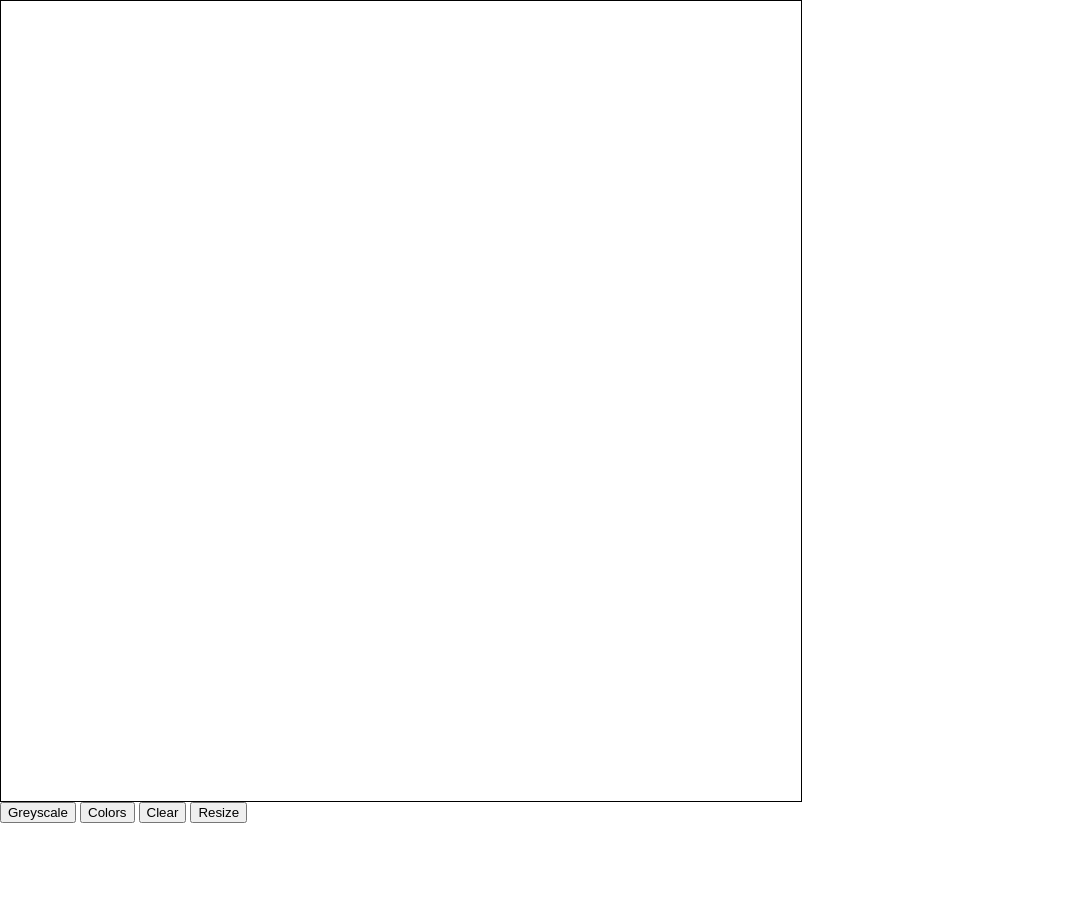
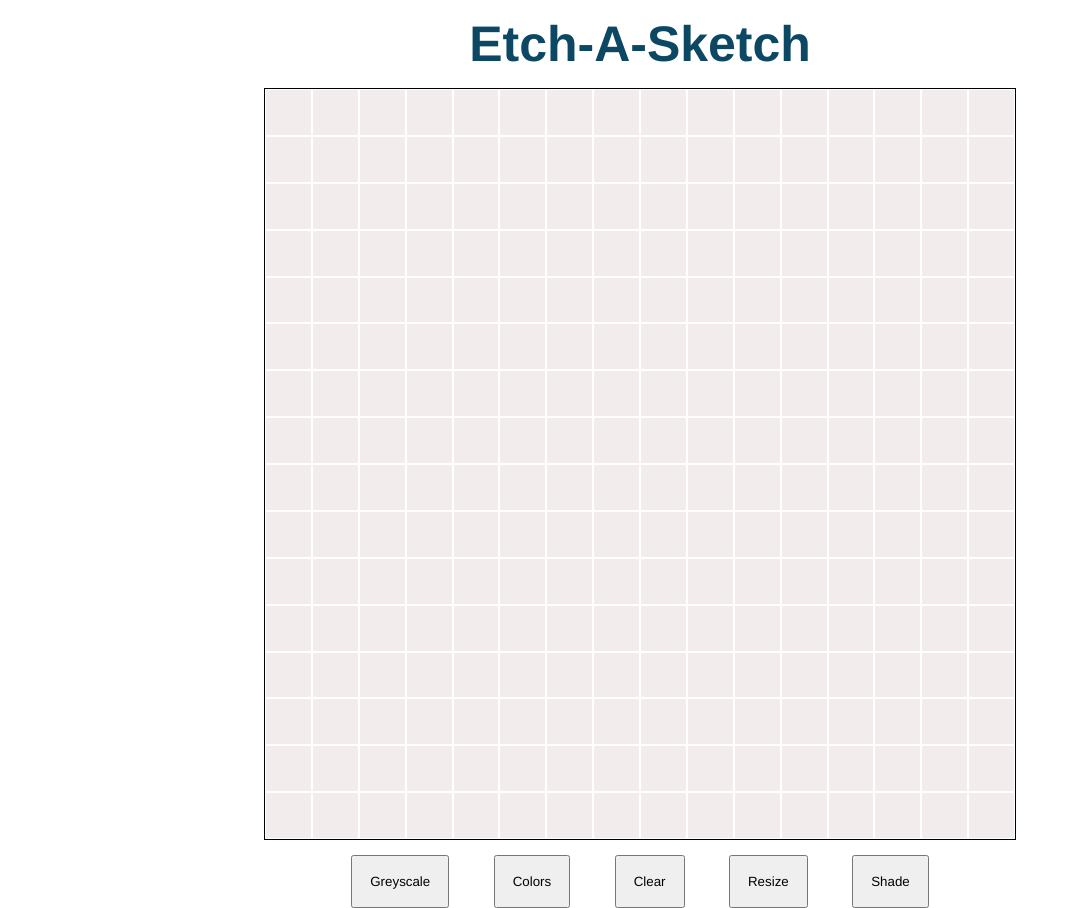
Before and after one commit to Jbishopdev/etch-a-sketch, a plain HTML site: page index.html in a window 1280 px wide. Shown: the whole page, without its empty margins (0-1079 px from the left). Before the commit the page ends 823 px from the top, so only its background shows below. Drawn offline with Linux system fonts and the light colour scheme.

Commit message:
Change div colors, change layout

```diff
--- a/etch-a-sketch.js
+++ b/etch-a-sketch.js
@@ -2,18 +2,13 @@ const container = document.querySelector("#container");
 const greyscale = document.querySelector("#greyscale");
 const colors = document.querySelector("#colors");
 const clear = document.querySelector("#clear");
+const shade = document.querySelector("#shade");
 const resizeGrid = document.querySelector("#resize");
 const divs = [];
 
 
-for (let i = 0; i < 256; i++) { // Create divs
-  const div = document.createElement("div");
-  div.style.width = "50px";
-  div.style.height = "50px";
-  div.classList.add("div");
-  divs.push(div);
-  container.appendChild(div);
-}
+createGrid(16);
+
 
 greyscale.addEventListener("click", () => {
   divs.forEach((div) => {
@@ -35,20 +30,21 @@ colors.addEventListener("click", () =>{
   });
 })
 
+
 clear.addEventListener("click", () => {
   divs.forEach((div) => {
-    div.style.backgroundColor = "white";  // Reset to white color
+    div.style.backgroundColor = "rgb(243, 236, 236)";  // Reset to white color
   });
 });
 
 function createGrid (size) {
   container.innerHTML = "";
-  const divSize = 800/size;
+  const divSize = 750/size;
 
   for (let i = 0; i < (size * size); i++) { // Create divs
     const div = document.createElement("div");
-    div.style.width = `${divSize}px`;
-    div.style.height = `${divSize}px`;
+    div.style.width = `${divSize - 2}px`;
+    div.style.height = `${divSize - 2}px`;
     div.classList.add("div");
     divs.push(div);
     container.appendChild(div);
--- a/index.html
+++ b/index.html
@@ -7,13 +7,19 @@
   <link rel="stylesheet" href="styles.css">
 </head>
 <body>
+  <div id="header">
+    <h1>Etch-A-Sketch</h1>
+  </div>
   <div id="container">
 
   </div>
-  <button id="greyscale">Greyscale</button>
-  <button id="colors">Colors</button>
-  <button id="clear">Clear</button>
-  <button id="resize">Resize</button>
+  <div id="button-container">
+    <button id="greyscale">Greyscale</button>
+    <button id="colors">Colors</button>
+    <button id="clear">Clear</button>
+    <button id="resize">Resize</button>
+    <button id = "shade">Shade</button>
+  </div>
 </body>
 <script src="etch-a-sketch.js"></script>
 </html>
--- a/styles.css
+++ b/styles.css
@@ -1,17 +1,44 @@
+* {
+  margin: 0;
+  padding: 0;
+  font-family: 'Franklin Gothic Medium', 'Arial Narrow', Arial, sans-serif;
+}
+
+body {
+  background-color: rgb(255, 255, 255);
+  display: flex;
+  flex-direction: column;
+  align-items: center;
+  justify-content: center;
+}
+
+button {
+  padding: 17px;
+  margin: 5px 20px 0px 20px;
+
+}
+
+#header {
+  color: rgb(12, 71, 99);
+  margin-top: 15px;
+  font-size: 25px;
+}
 
 #container {
   display: flex;
   flex-wrap: wrap;
-  height: 800px;
-  width: 800px;
-  margin: 0;
-  border: 1px black solid;
+  height: 750px;
+  width: 750px;
+  border: 1px solid black;
+  margin-top: 15px;
 }
 
-.div {
-  box-sizing: border-box;
+#button-container {
+  margin-top: 10px;
+
 }
-
-body {
-  margin: 0;
-}
+ .div {
+  display: block;
+  background-color: rgb(243, 236, 236);
+  border: 1px solid white;
+ }
```
